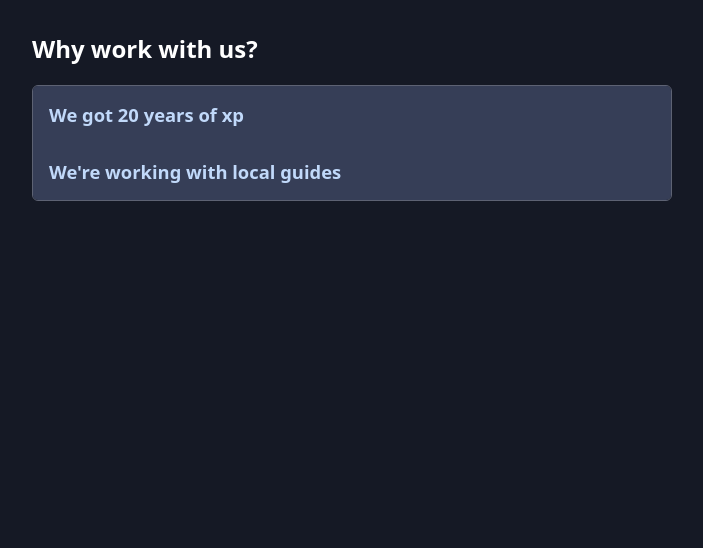
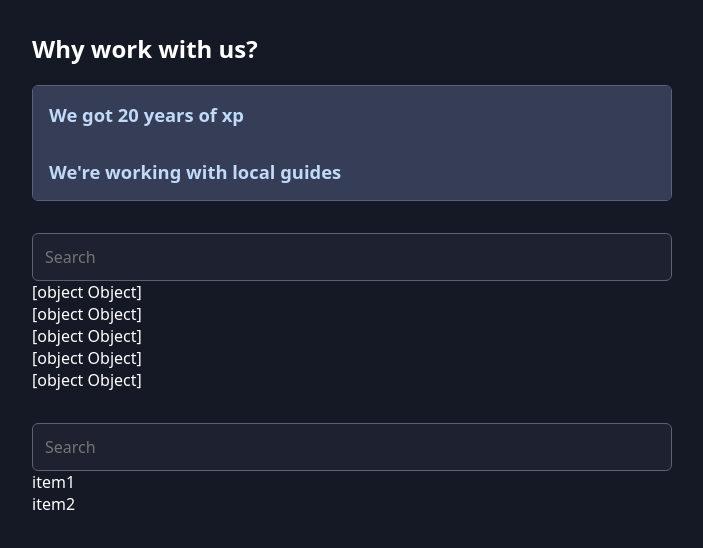
Before and after one commit to Luchohak/patterns-and-best-practices, a React (Vite) app: page / in a window 1280 px wide. Shown: the top 548 px of the page, without its empty margins (288-991 px from the left). Built offline with nearby package versions, Linux system fonts and the light colour scheme.

Commit message:
Setup search behavior with a SearchableList component

```diff
--- a/src/App.jsx
+++ b/src/App.jsx
@@ -1,4 +1,44 @@
 import Accordion from "./components/Accordion/Accordion.jsx";
+import SearchableList from "./components/SearchableList/SearchableList.jsx";
+
+import savannaImg from "./assets/african-savanna.jpg";
+import amazonImg from "./assets/amazon-river.jpg";
+import caribbeanImg from "./assets/caribbean-beach.jpg";
+import desertImg from "./assets/desert-dunes.jpg";
+import forestImg from "./assets/forest-waterfall.jpg";
+
+const PLACES = [
+  {
+    id: "african-savanna",
+    image: savannaImg,
+    title: "African Savanna",
+    description: "Experience the beauty of nature.",
+  },
+  {
+    id: "amazon-river",
+    image: amazonImg,
+    title: "Amazon River",
+    description: "Get to know the largest river in the world.",
+  },
+  {
+    id: "caribbean-beach",
+    image: caribbeanImg,
+    title: "Caribbean Beach",
+    description: "Enjoy the sun and the beach.",
+  },
+  {
+    id: "desert-dunes",
+    image: desertImg,
+    title: "Desert Dunes",
+    description: "Discover the desert life.",
+  },
+  {
+    id: "forest-waterfall",
+    image: forestImg,
+    title: "Forest Waterfall",
+    description: "Listen to the sound of the water.",
+  },
+];
 
 function App() {
   return (
@@ -36,6 +76,10 @@
           </Accordion.Item>
         </Accordion>
       </section>
+      <section>
+        <SearchableList items={PLACES} />
+        <SearchableList items={["item1", "item2"]} />
+      </section>
     </main>
   );
 }
--- /dev/null
+++ b/src/components/SearchableList/SearchableList.jsx
@@ -0,0 +1,12 @@
+export default function SearchableList({ items }) {
+  return (
+    <div className="searchable-list">
+      <input type="search" placeholder="Search" />
+      <ul>
+        {items.map((item, index) => (
+          <li key={index}>{item.toString()}</li>
+        ))}
+      </ul>
+    </div>
+  );
+}
```
